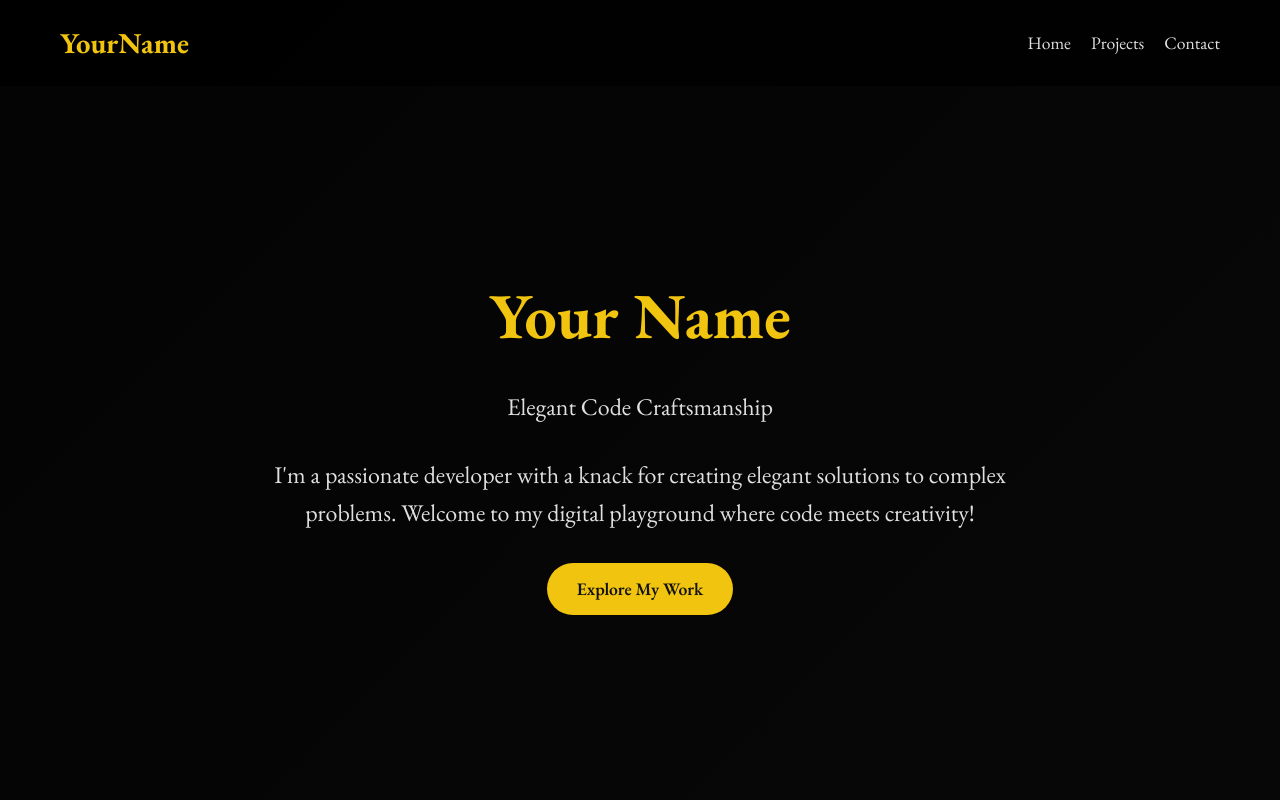
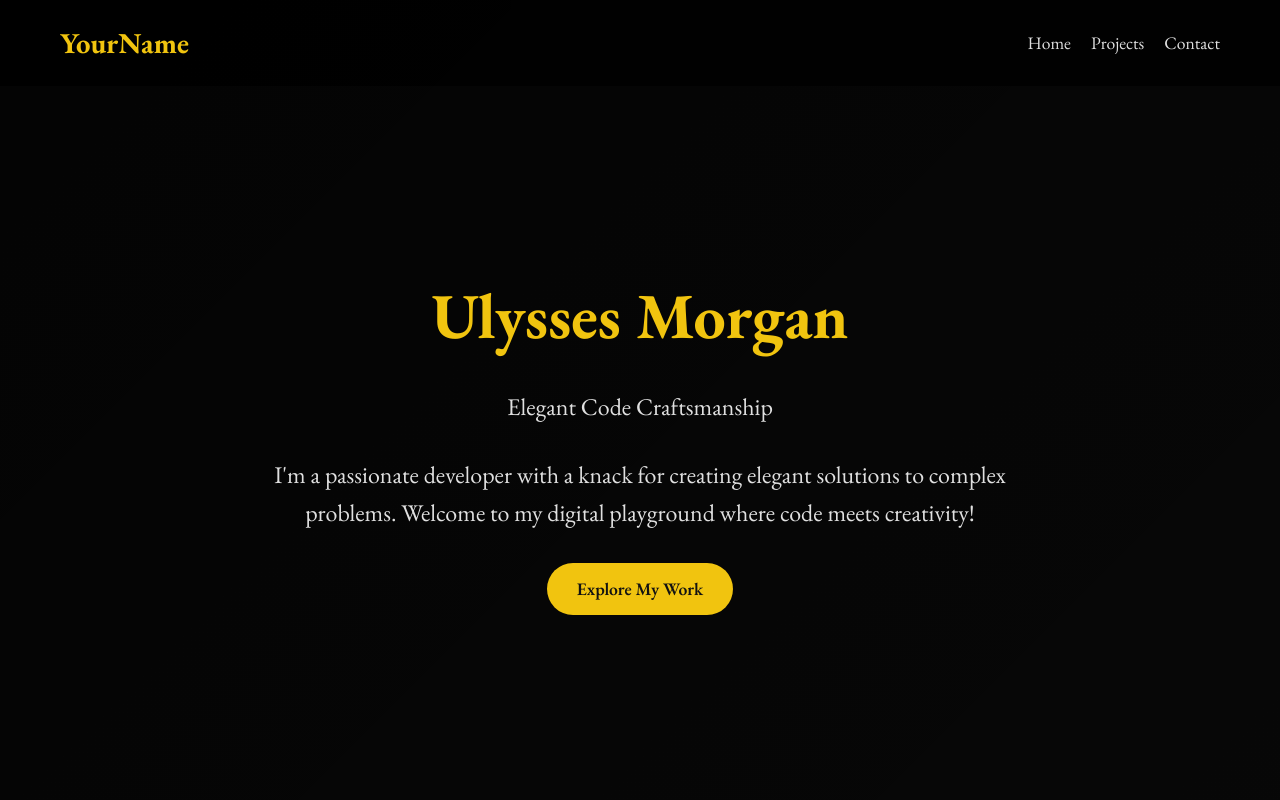
Before and after one commit to 2-TOUCH/upmorgan.github.io, a plain HTML site: page index.html in a window 1280 px wide. Shown: the top 800 px of the page. Drawn offline with nearby package versions, Linux system fonts and the light colour scheme.

Commit message:
WHY IS COMMIT NOT WORKING

```diff
--- a/index.html
+++ b/index.html
@@ -237,7 +237,7 @@
 
     <section id="home" class="hero">
         <div class="hero-content">
-            <h1>Your Name</h1>
+            <h1>Ulysses Morgan</h1>
             <p>Elegant Code Craftsmanship</p>
             <p>I'm a passionate developer with a knack for creating elegant solutions to complex problems. Welcome to my digital playground where code meets creativity!</p>
             <a href="#projects" class="cta-button">Explore My Work</a>
```
